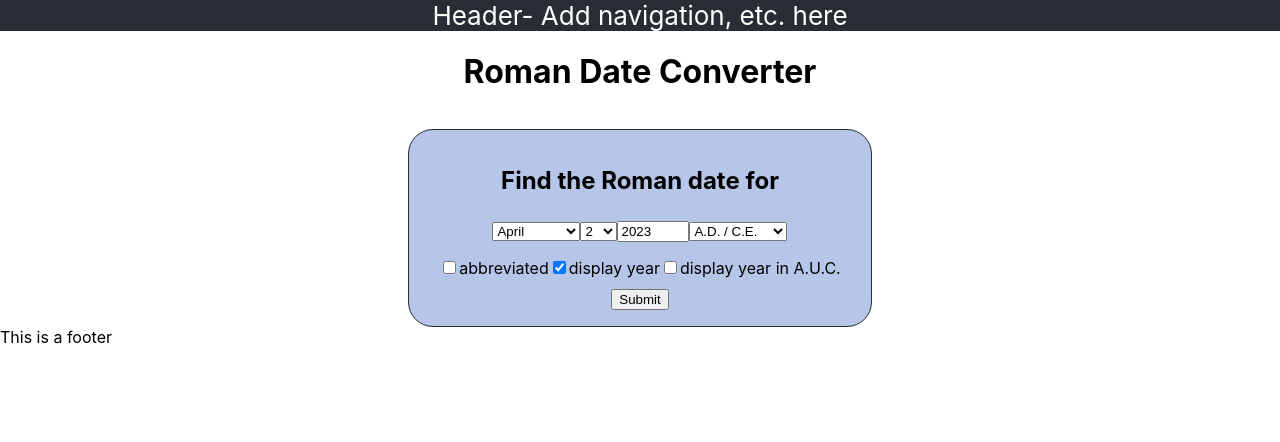
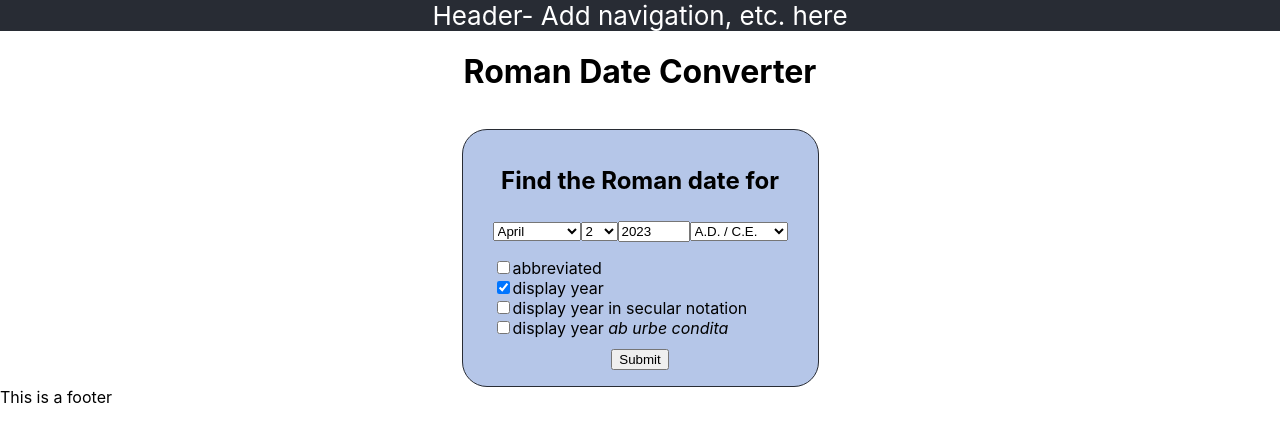
Before and after one commit to celiackelly/roman-date-converter, a React (Create React App) app: page / in a window 1280 px wide. Shown: the top 442 px of the page. Built offline with nearby package versions, Linux system fonts and the light colour scheme.

Commit message:
add display year in secular notation

```diff
--- a/src/App.css
+++ b/src/App.css
@@ -36,3 +36,15 @@ fieldset {
   border-radius: 25px;
   max-width: 75%;
 }
+
+.italics {
+  font-style: italic;
+}
+
+.options-fieldset {
+  text-align: left;
+}
+
+.options-fieldset label {
+  display: block;
+}
--- a/src/components/DateConverter.js
+++ b/src/components/DateConverter.js
@@ -5,14 +5,13 @@ import OptionsFieldset from './OptionsFieldset';
 import Button from './Button';
 import outputFormattedRomanDate from '../utils/dateConversions'
 
-//put the Roman date conversion functions in a separate utils/dateConversion.js file
-
 export default function DateConverter() {
     const today = new Date()
     const [year, setYear] = useState(today.getFullYear())
     const [isCommonEra, setIsCommonEra] = useState(true)
     const [isDisplayYearChecked, setisDisplayYearChecked] = useState(true)
     const [isDisplayAUCChecked, setisDisplayAUCChecked] = useState(false)
+    const [isSecularNotationChecked, setisSecularNotationChecked] = useState(false)
     const [isDateSubmitted, setIsDateSubmitted] = useState(false)
 
    function handleYearChange(e) {
@@ -27,9 +26,20 @@ export default function DateConverter() {
         setIsCommonEra(e.target.value === 'A.D. / C.E.');
     }
 
-    function handleDisplayYearChecked(e) {
+    function handleDisplayYearChange(e) {
         if (!e.target.checked) { setisDisplayAUCChecked(false) }
+        if (!e.target.checked) { setisSecularNotationChecked(false) }
         setisDisplayYearChecked(!isDisplayYearChecked);
+    }
+
+    function handleSecularNotationChange(e) {
+        if (e.target.checked) { setisDisplayAUCChecked(false) }
+        setisSecularNotationChecked(e.target.checked)
+    }
+
+    function handleDisplayAUCChange(e) {
+        if (e.target.checked) { setisSecularNotationChecked(false) }
+        setisDisplayAUCChecked(e.target.checked)
     }
 
    function handleSubmit(e) {
@@ -57,9 +67,11 @@ export default function DateConverter() {
                 <OptionsFieldset
                     isBeforeRomeFounded={year <= 753 && !isCommonEra}
                     isDisplayYearChecked={isDisplayYearChecked}
-                    handleDisplayYearChecked={handleDisplayYearChecked}
+                    handleDisplayYearChange={handleDisplayYearChange}
                     isDisplayAUCChecked={isDisplayAUCChecked}
-                    handleDisplayAUCChange={(e) => setisDisplayAUCChecked(e.target.checked)}
+                    handleDisplayAUCChange={handleDisplayAUCChange}
+                    isSecularNotationChecked={isSecularNotationChecked}
+                    handleSecularNotationChange={handleSecularNotationChange}
                     />
                 <Button
                     type="submit"
@@ -70,6 +82,10 @@ export default function DateConverter() {
       } else {
           return (
             <CardSection title="Converted date">
+                 <Button
+                    type="button"
+                    buttonText="Change options"
+                    onClick={() => alert('can we reload but preserve previous options?')}/>
                 <Button
                     type="button"
                     buttonText="Convert another date"
--- a/src/components/OptionsFieldset.js
+++ b/src/components/OptionsFieldset.js
@@ -3,13 +3,15 @@ import React  from 'react'
 export default function OptionsFieldset({
     isBeforeRomeFounded,
     isDisplayYearChecked,
-    handleDisplayYearChecked,
+    handleDisplayYearChange,
     isDisplayAUCChecked,
-    handleDisplayAUCChange
+    handleDisplayAUCChange,
+    isSecularNotationChecked,
+    handleSecularNotationChange
 }) {
 
   return (
-    <fieldset>
+    <fieldset className="options-fieldset">
         {/* add a legend */}
         <label>
             <input type="checkbox" name="abbreviated"></input>
@@ -17,9 +19,17 @@ export default function OptionsFieldset({
         </label>
         <label>
             <input type="checkbox" name="displayYear"
-                onChange={handleDisplayYearChecked}
+                onChange={handleDisplayYearChange}
                 checked={isDisplayYearChecked}></input>
             display year
+        </label>
+        <label>
+            <input type="checkbox" name="displaySecularNotation"
+                checked={isSecularNotationChecked}
+                onChange={handleSecularNotationChange}
+                disabled={!isDisplayYearChecked}>
+            </input>
+            display year in secular notation
         </label>
         <label>
             <input type="checkbox" name="displayAUCYear"
@@ -27,8 +37,13 @@ export default function OptionsFieldset({
                 onChange={handleDisplayAUCChange}
                 disabled={isBeforeRomeFounded || !isDisplayYearChecked}>
             </input>
-            display year in A.U.C.
+            display year <span className="italics">ab urbe condita</span>
         </label>
     </fieldset>
   )
 }
+
+
+//Might make more sense to only show the last two checkboxes if display year is checked
+//rather than enabling disabling, etc
+//could also make these options into a radio select, so only one can be chosen w/o any additional code, state management
--- a/src/utils/dateConversions.js
+++ b/src/utils/dateConversions.js
@@ -42,9 +42,14 @@ function normalizeFormData(formData) {
     normalizedData.year = Number(normalizedData.year)
 
     //by default in HTML, if a checkbox is checked, the data is submitted with the value "on"; else no data for that checkbox is sent
-    normalizedData.displayYear ?  normalizedData.displayYear = true :     normalizedData.displayYear = false
-    normalizedData.displayAUCYear ?   normalizedData.displayAUCYear = true :   normalizedData.displayAUCYear = false
     normalizedData.abbreviated ?  normalizedData.abbreviated = true : normalizedData.abbreviated = false
+    normalizedData.displayYear ?  normalizedData.displayYear = true : normalizedData.displayYear = false
+    normalizedData.displayYear ?  normalizedData.displayYear = true : normalizedData.displayYear = false
+    normalizedData.displayAUCYear ? normalizedData.displayAUCYear = true : normalizedData.displayAUCYear = false
+    normalizedData.displaySecularNotation ? normalizedData.displaySecularNotation = true : normalizedData.displaySecularNotation = false
+
+    console.log(formJson)
+    console.log(normalizedData)
 
     return normalizedData
 }
@@ -155,7 +160,7 @@ function convertToRomanDate(day, month, year) {
     return romanDate
 }
 
-function formatYear(year, era, displayAUCYear) {
+function formatYear(year, era, displayAUCYear, displaySecularNotation) {
     // look at how the old form deals with BC/AD => AC (ante Christum) / AD (anno Domini); I've also heard post Christum natum
     //maybe you want to add a link to an info section about choices and alternatives, as well as info on changing calendars throughout history, how this calculator arrives at its calculations
 
@@ -170,9 +175,11 @@ function abbreviateDate() {
 }
 
 export default function outputFormattedRomanDate(formData) {
-    const { abbreviated, day, displayAUCYear, displayYear, era, month, year } = normalizeFormData(formData)
+    const { abbreviated, day, displayAUCYear, displaySecularNotation, displayYear, era, month, year } = normalizeFormData(formData)
 
-    const romanDate = convertToRomanDate(day, month, year)
+    // const romanDate = convertToRomanDate(day, month, year)
+    // console.log(romanDate)
 
-    console.log(romanDate)
+    //check to make sure desctructuring is working as exptected, now that you added displaySecularNotation
+
 }
```
